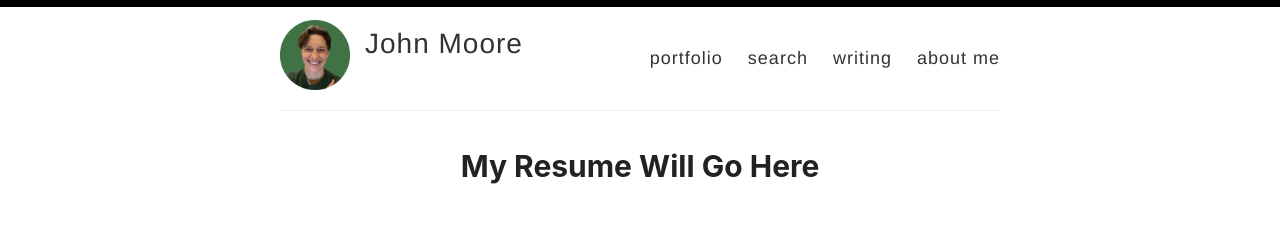
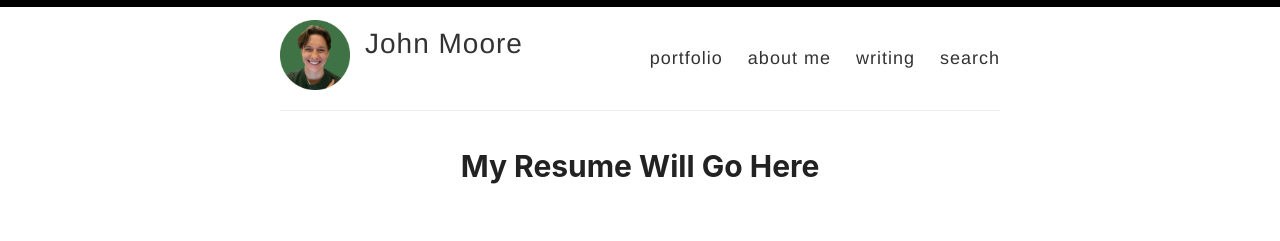
Before and after one commit to johnmoore24/johnmoore24.github.io, a Jekyll site: the page built from index.html, in a window 1280 px wide. Shown: the top 241 px of the page. Built offline with Jekyll 4.4.1, drawn with Linux system fonts in a browser that asks for light colours; the list of posts is cut into pages by our own code.

Commit message:
tired of this

```diff
--- a/_layouts/default.html
+++ b/_layouts/default.html
@@ -29,9 +29,9 @@
 
             <nav>
               <a href="{{ site.baseurl }}/">portfolio</a>
+              <a href="{{ site.baseurl }}/about">about me</a>
+              <a href="{{ site.baseurl }}/writing">writing</a>
               <a href="{{ site.baseurl }}/search">search</a>
-              <a href="{{ site.baseurl }}/writing">writing</a>
-              <a href="{{ site.baseurl }}/about">about me</a>
             </nav>
           </header>
         </div>
```
